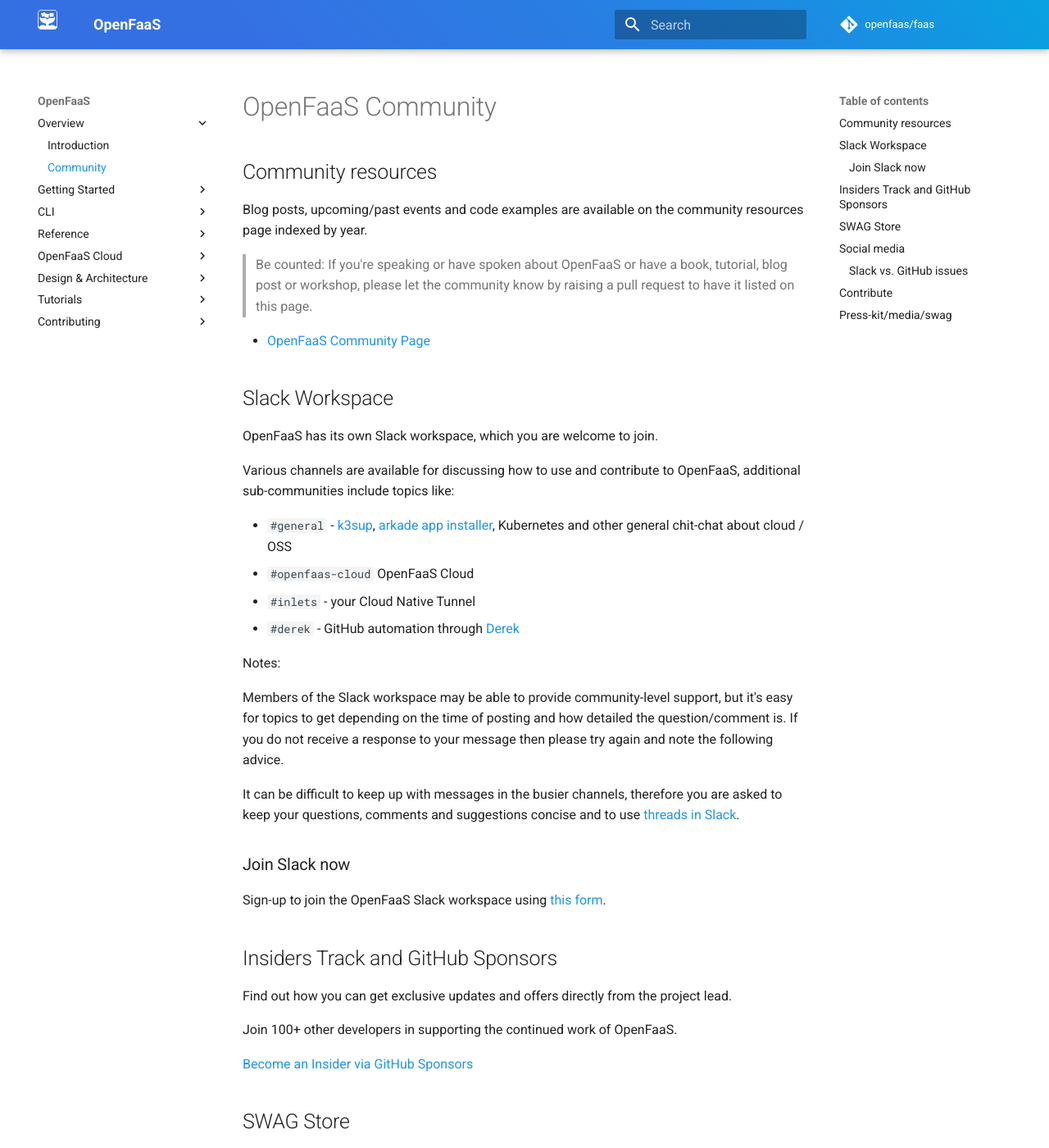
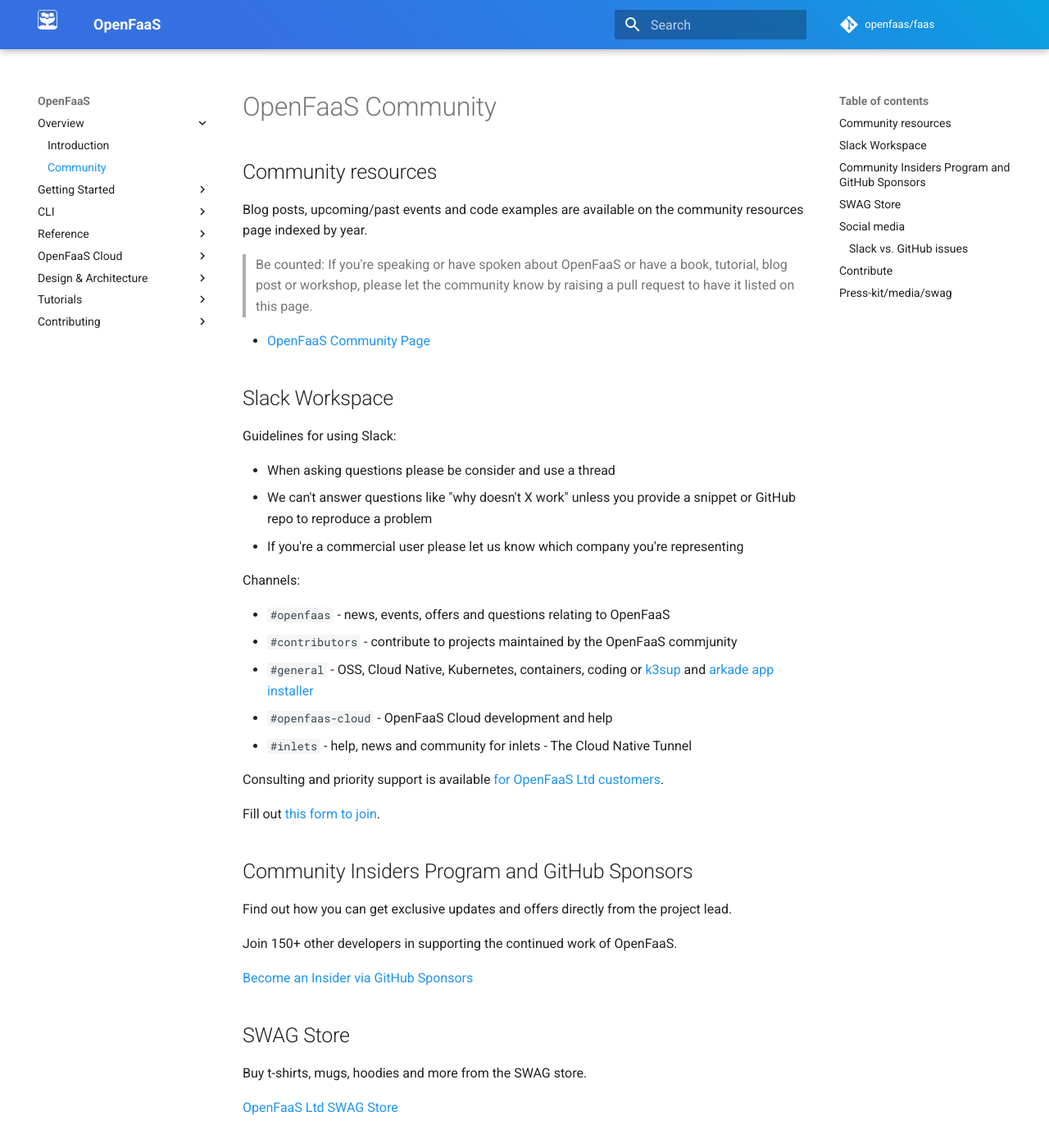
Before and after one commit to openfaas/docs, an MkDocs documentation site: the page built from docs/community.md, in a window 1280 px wide and 1400 px high. Shown: the whole window at 82% size. Built offline with MkDocs 1.6.1 and Material for MkDocs 9.7.7, drawn with Linux system fonts in a browser that asks for light colours; comment, search, counter and statistics services are not loaded.

Commit message:
Update channels for Slack
Signed-off-by: Alex Ellis (OpenFaaS Ltd) <alexellis2@gmail.com>

```diff
--- a/docs/community.md
+++ b/docs/community.md
@@ -10,32 +10,31 @@ Blog posts, upcoming/past events and code examples are available on the communit
 
 ## Slack Workspace
 
-OpenFaaS has its own Slack workspace, which you are welcome to join.
+Guidelines for using Slack:
 
-Various channels are available for discussing how to use and contribute to OpenFaaS, additional sub-communities include topics like:
+* When asking questions please be consider and use a thread
+* We can't answer questions like "why doesn't X work" unless you provide a snippet or GitHub repo to reproduce a problem
+* If you're a commercial user please let us know which company you're representing
 
-* `#general` - [k3sup](https://k3sup.dev/), [arkade app installer](https://get-arkade.dev/), Kubernetes and other general chit-chat about cloud / OSS
-* `#openfaas-cloud` OpenFaaS Cloud
-* `#inlets` - your Cloud Native Tunnel
-* `#derek` - GitHub automation through [Derek](https://github.com/alexellis/derek)
+Channels:
 
-Notes:
+* `#openfaas` - news, events, offers and questions relating to OpenFaaS
+* `#contributors` - contribute to projects maintained by the OpenFaaS commjunity
+* `#general` - OSS, Cloud Native, Kubernetes, containers, coding or [k3sup](https://k3sup.dev/) and [arkade app installer](https://get-arkade.dev/)
+* `#openfaas-cloud` - OpenFaaS Cloud development and help
+* `#inlets` - help, news and community for inlets - The Cloud Native Tunnel
 
-Members of the Slack workspace may be able to provide community-level support, but it's easy for topics to get depending on the time of posting and how detailed the question/comment is. If you do not receive a response to your message then please try again and note the following advice.
+Consulting and priority support is available [for OpenFaaS Ltd customers](https://openfaas.com/support/).
 
-It can be difficult to keep up with messages in the busier channels, therefore you are asked to keep your questions, comments and suggestions concise and to use [threads in Slack](https://slackhq.com/getting-the-most-out-of-threads).
+Fill out [this form to join](https://goo.gl/forms/SqpLSdyzVoOboRqs1).
 
-### Join Slack now
-
-Sign-up to join the OpenFaaS Slack workspace using [this form](https://goo.gl/forms/SqpLSdyzVoOboRqs1).
-
-## Insiders Track and GitHub Sponsors
+## Community Insiders Program and GitHub Sponsors
 
 Find out how you can get exclusive updates and offers directly from the project lead.
 
-Join 100+ other developers in supporting the continued work of OpenFaaS.
+Join 150+ other developers in supporting the continued work of OpenFaaS.
 
-[Become an Insider via GitHub Sponsors](https://github.com/openfaas/faas/blob/master/BACKERS.md)
+[Become an Insider via GitHub Sponsors](https://github.com/sponsors/alexellis)
 
 ## SWAG Store
 
```
